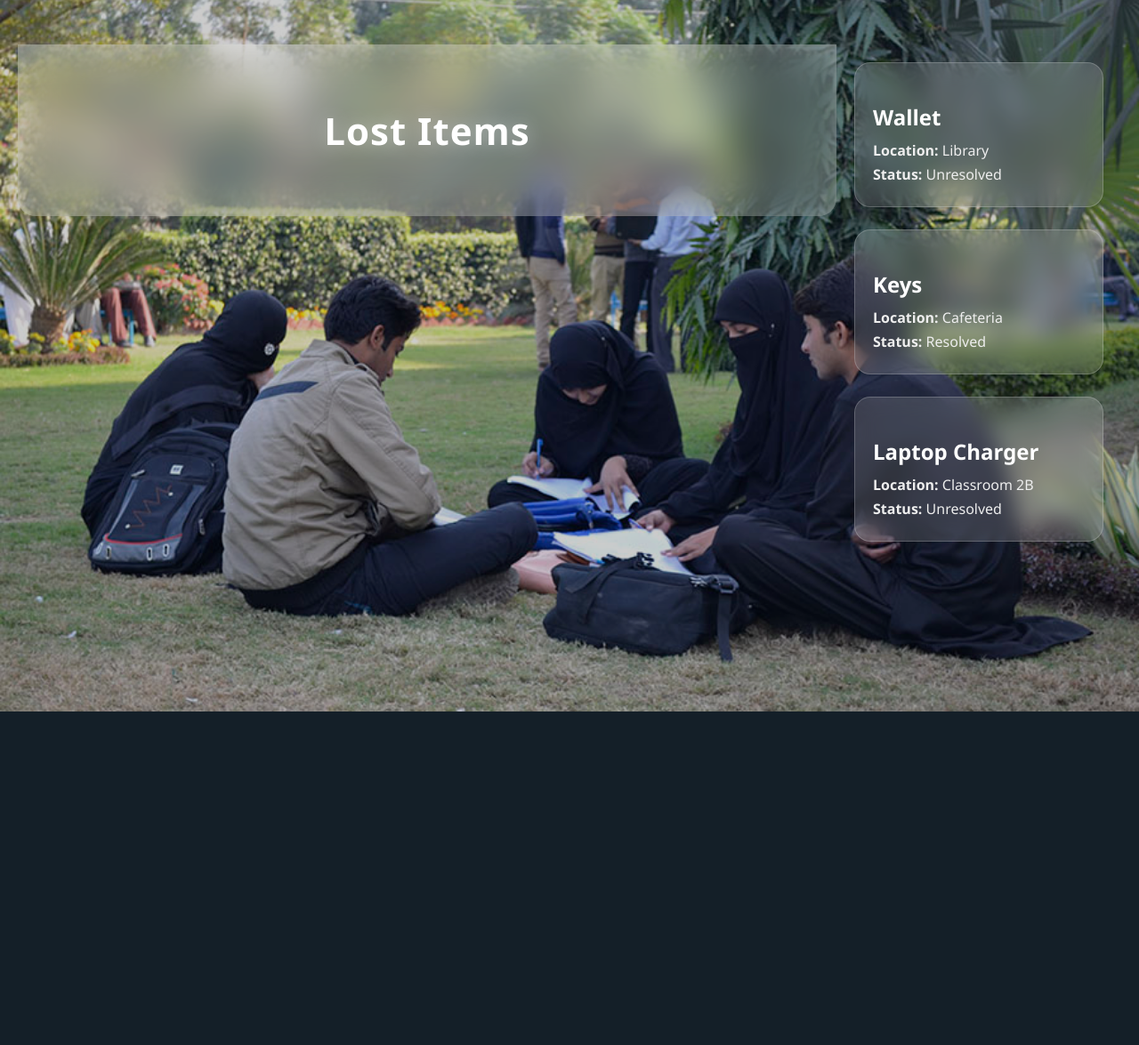
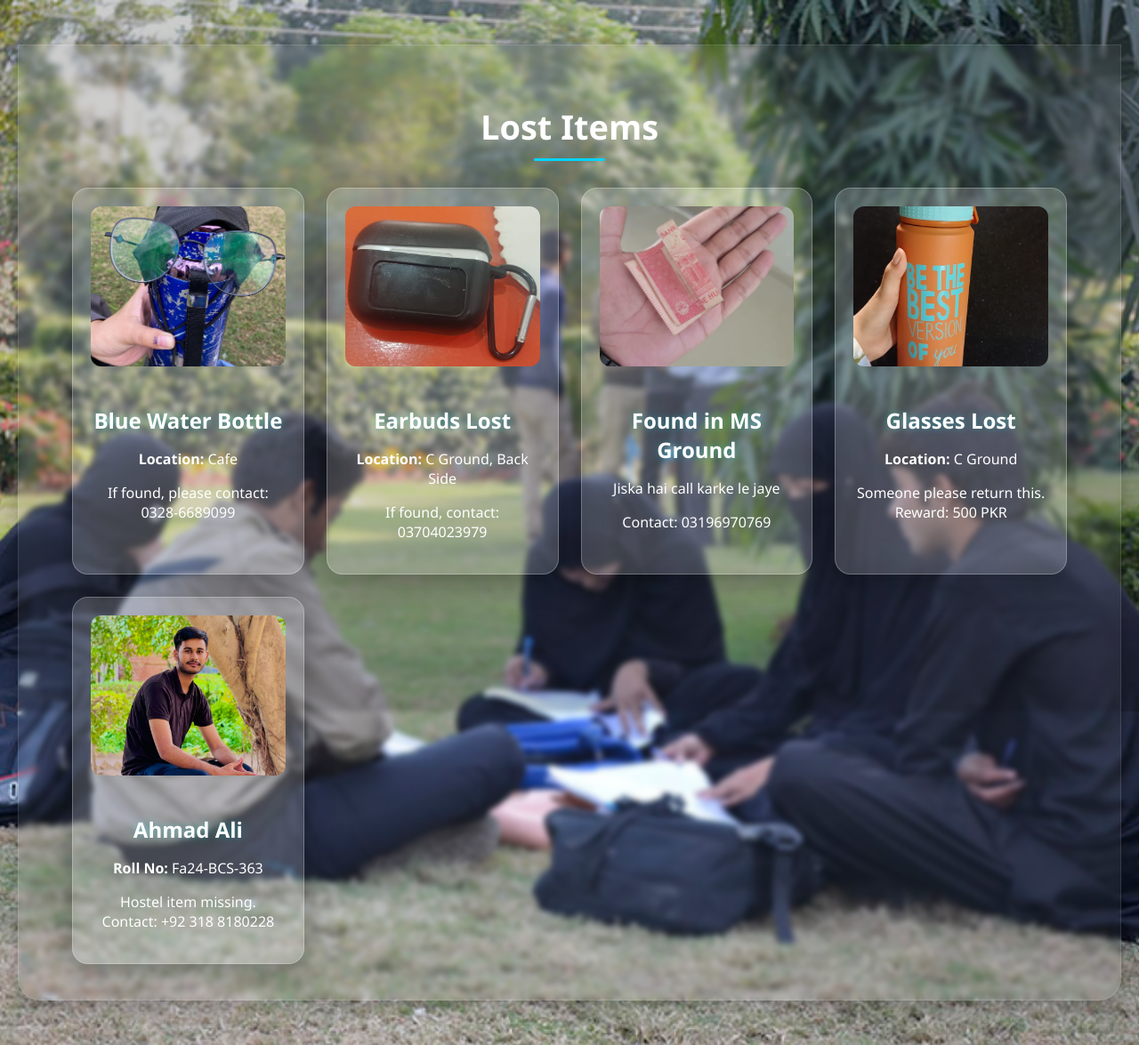
Before and after one commit to Abdullah-819/Comsats-Lost-Found-item-Manager, a Flask app: page /dashboard/lost in a window 1280 px wide. Shown: the whole page at 89% size. Before the commit the page ends 800 px from the top, so only its background shows below. Run offline with Flask 3, Linux system fonts and the light colour scheme.

Commit message:
Sprint 8 & 9 done images added

```diff
--- a/app/static/css/style.css
+++ b/app/static/css/style.css
@@ -368,28 +368,159 @@ body::before {
 /* ================================
    Frosty Item Cards
    ================================ */
+.main-card {
+    width: 100%;
+    max-width: none;
+    padding: 40px 60px;
+    border-radius: 0 0 25px 25px;
+    background: rgba(255, 255, 255, 0.05);
+    backdrop-filter: blur(3px);
+    -webkit-backdrop-filter: blur(3px);
+    border: 1px solid rgba(255,255,255,0.10);
+    box-shadow: 0 6px 22px rgba(0,0,0,0.25);
+    margin: 0;
+}
+
+.main-card:hover {
+    transform: none;
+    box-shadow: 0 8px 32px rgba(0,0,0,0.25);
+}
+
+.main-card-title {
+    font-size: 38px;
+    color: #fff;
+    text-align: center;
+    margin-bottom: 30px;
+    text-shadow: 0 0 20px rgba(255,255,255,0.5);
+    position: relative;
+}
+
+.main-card-title::after {
+    content: "";
+    width: 80px;
+    height: 3px;
+    background: #00d4ff;
+    display: block;
+    margin: 10px auto 0 auto;
+    border-radius: 2px;
+}
+
+/* ================================
+   Items Grid
+   ================================ */
+.items-grid {
+    display: grid;
+    grid-template-columns: repeat(auto-fit, minmax(260px, 1fr));
+    gap: 25px;
+}
+
+/* ================================
+   Frosty Item Cards
+   ================================ */
 .item-card {
     background: rgba(255, 255, 255, 0.15);
+    border-radius: 18px;
+    backdrop-filter: blur(15px);
+    -webkit-backdrop-filter: blur(15px);
+    border: 1px solid rgba(255,255,255,0.25);
     padding: 20px;
-    border-radius: 18px;
-    backdrop-filter: blur(12px);
-    -webkit-backdrop-filter: blur(12px);
-    transition: 0.3s ease;
-    border: 1px solid rgba(255, 255, 255, 0.2);
+    transition: transform 0.4s ease, box-shadow 0.4s ease;
+    position: relative;
+    overflow: hidden;
 }
 
 .item-card:hover {
-    transform: translateY(-5px);
-    box-shadow: 0 8px 25px rgba(255,255,255,0.2);
+    transform: translateY(-7px) rotateX(2deg) rotateY(2deg);
+    box-shadow: 0 12px 35px rgba(0,255,255,0.25), 0 0 25px rgba(0,255,255,0.2) inset;
 }
 
+/* Item Image with overlay */
+.item-card img {
+    width: 100%;
+    height: 180px;
+    object-fit: cover;
+    border-radius: 12px;
+    margin-bottom: 15px;
+    transition: transform 0.3s ease, box-shadow 0.3s ease;
+}
+
+.item-card img::after {
+    content: "";
+    position: absolute;
+    inset: 0;
+    background: linear-gradient(to top, rgba(0,0,0,0.4), transparent);
+    border-radius: 12px;
+}
+
+.item-card:hover img {
+    transform: scale(1.06);
+    box-shadow: 0 12px 40px rgba(0,255,255,0.4);
+}
+
+/* Titles & text */
 .item-card h3 {
     color: #fff;
     font-size: 24px;
     margin-bottom: 10px;
+    text-shadow: 0 0 8px rgba(0,255,255,0.3);
 }
 
-.item-card p {
-    color: #eee;
-    margin: 5px 0;
+.item-card .item-description {
+    font-size: 16px;
+    color: #f0f0f0;
+    margin-bottom: 10px;
+    line-height: 1.4;
 }
+
+.item-card .contact {
+    font-weight: 600;
+    color: #00d4ff;
+    display: block;
+    margin-top: 5px;
+}
+
+/* Admin Buttons */
+.item-card .admin-btn {
+    padding: 8px 16px;
+    font-size: 14px;
+    border-radius: 8px;
+    margin-right: 8px;
+    cursor: pointer;
+    transition: transform 0.2s ease, box-shadow 0.2s ease;
+}
+
+.item-card .admin-btn.edit {
+    background-color: rgba(0,123,255,0.45);
+}
+
+.item-card .admin-btn.edit:hover {
+    background-color: rgba(0,123,255,0.75);
+    transform: scale(1.05);
+    box-shadow: 0 0 15px rgba(0,123,255,0.5);
+}
+
+.item-card .admin-btn.delete {
+    background-color: rgba(220,53,69,0.5);
+}
+
+.item-card .admin-btn.delete:hover {
+    background-color: rgba(220,53,69,0.85);
+    transform: scale(1.05);
+    box-shadow: 0 0 15px rgba(220,53,69,0.5);
+}
+
+/* Responsive tweaks */
+@media (max-width: 768px) {
+    .item-card img {
+        height: 150px;
+    }
+    .item-card h3 {
+        font-size: 20px;
+    }
+    .item-card .item-description {
+        font-size: 14px;
+    }
+    .main-card-title {
+        font-size: 28px;
+    }
+}
--- a/app/templates/lost_items.html
+++ b/app/templates/lost_items.html
@@ -2,24 +2,85 @@
 
 {% block content %}
 <div class="dashboard-page">
-    <div class="page-header">
-    <h1>Lost Items</h1>
-</div>
 
+    <!-- Main Lost Items Card -->
+    <div class="frosty main-card">
+        <h1 class="main-card-title">Lost Items</h1>
 
-    <div class="items-list">
-        {% for item in items %}
-            <div class="item-card">
-                <h3>{{ item.name }}</h3>
-                <p><strong>Location:</strong> {{ item.location }}</p>
-                <p><strong>Status:</strong> {{ item.status }}</p>
-
+        <!-- Grid of individual lost items -->
+        <div class="items-grid">
+            <!-- Item 1 -->
+            <div class="item-card frosty">
+                <img src="{{ url_for('static', filename='images/image1.jpeg') }}" alt="Blue Water Bottle" class="item-img">
+                <h3>Blue Water Bottle</h3>
+                <p><strong>Location:</strong> Cafe</p>
+                <p>If found, please contact: 0328-6689099</p>
                 {% if role == 'admin' %}
-                    <button class="admin-btn edit">Edit</button>
-                    <button class="admin-btn delete">Delete</button>
+                    <div class="admin-controls">
+                        <button class="admin-btn edit">Edit</button>
+                        <button class="admin-btn delete">Delete</button>
+                    </div>
                 {% endif %}
             </div>
-        {% endfor %}
-    </div>
+
+            <!-- Item 2 -->
+            <div class="item-card frosty">
+                <img src="{{ url_for('static', filename='images/image2.jpeg') }}" alt="Earbuds" class="item-img">
+                <h3>Earbuds Lost</h3>
+                <p><strong>Location:</strong> C Ground, Back Side</p>
+                <p>If found, contact: 03704023979</p>
+                {% if role == 'admin' %}
+                    <div class="admin-controls">
+                        <button class="admin-btn edit">Edit</button>
+                        <button class="admin-btn delete">Delete</button>
+                    </div>
+                {% endif %}
+            </div>
+
+            <!-- Item 3 -->
+            <div class="item-card frosty">
+                <img src="{{ url_for('static', filename='images/image3.jpeg') }}" alt="Found Item" class="item-img">
+                <h3>Found in MS Ground</h3>
+                <p>Jiska hai call karke le jaye</p>
+                <p>Contact: 03196970769</p>
+                {% if role == 'admin' %}
+                    <div class="admin-controls">
+                        <button class="admin-btn edit">Edit</button>
+                        <button class="admin-btn delete">Delete</button>
+                    </div>
+                {% endif %}
+            </div>
+
+            <!-- Item 4 -->
+            <div class="item-card frosty">
+                <img src="{{ url_for('static', filename='images/image4.jpeg') }}" alt="Glasses Lost" class="item-img">
+                <h3>Glasses Lost</h3>
+                <p><strong>Location:</strong> C Ground</p>
+                <p>Someone please return this. Reward: 500 PKR</p>
+                {% if role == 'admin' %}
+                    <div class="admin-controls">
+                        <button class="admin-btn edit">Edit</button>
+                        <button class="admin-btn delete">Delete</button>
+                    </div>
+                {% endif %}
+            </div>
+
+            <!-- Item 5 -->
+            <div class="item-card frosty">
+                <img src="{{ url_for('static', filename='images/image5.jpeg') }}" alt="Ahmad Ali's Lost Item" class="item-img">
+                <h3>Ahmad Ali</h3>
+                <p><strong>Roll No:</strong> Fa24-BCS-363</p>
+                <p>Hostel item missing. Contact: +92 318 8180228</p>
+                {% if role == 'admin' %}
+                    <div class="admin-controls">
+                        <button class="admin-btn edit">Edit</button>
+                        <button class="admin-btn delete">Delete</button>
+                    </div>
+                {% endif %}
+            </div>
+
+        </div> <!-- End of items-grid -->
+    </div> <!-- End of main-card -->
+
 </div>
 {% endblock %}
```
Also changed, not shown: app/static/images/image1.jpeg (added), app/static/images/image2.jpeg (added), app/static/images/image3.jpeg (added), app/static/images/image4.jpeg (added), app/static/images/image5.jpeg (added).
